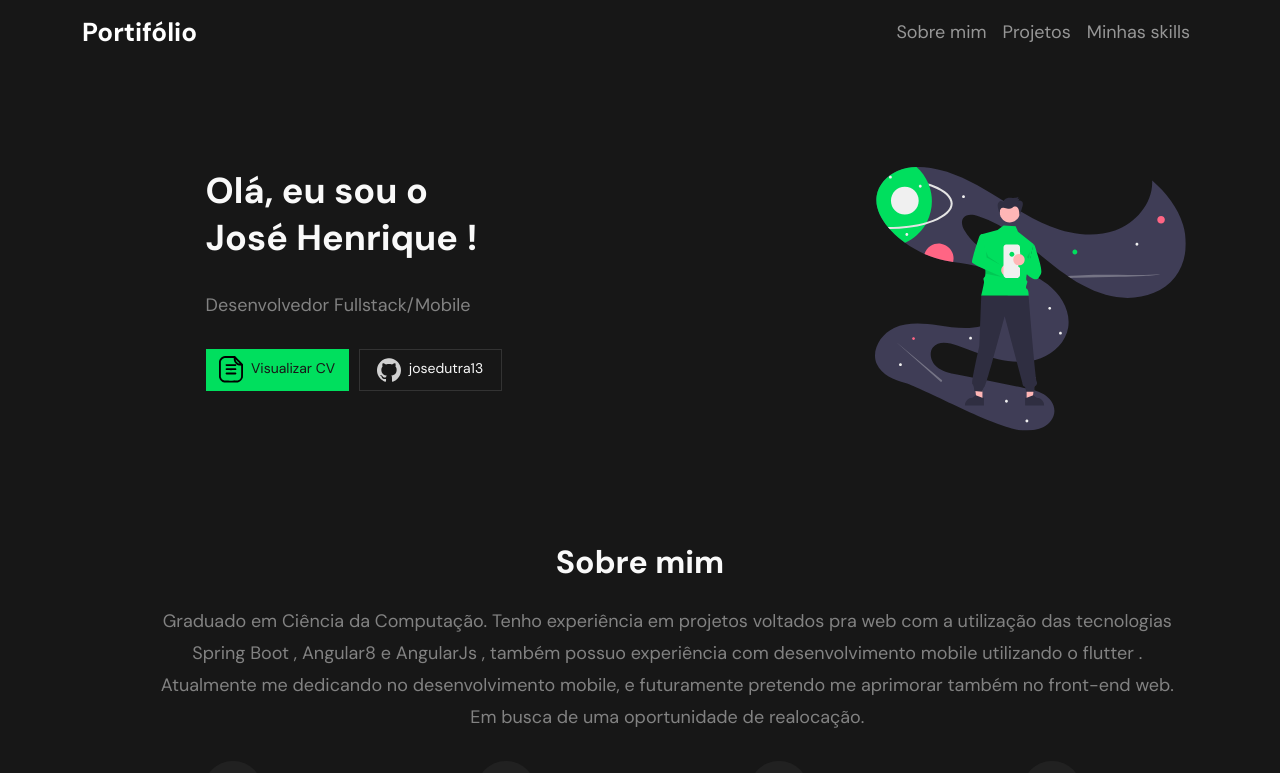
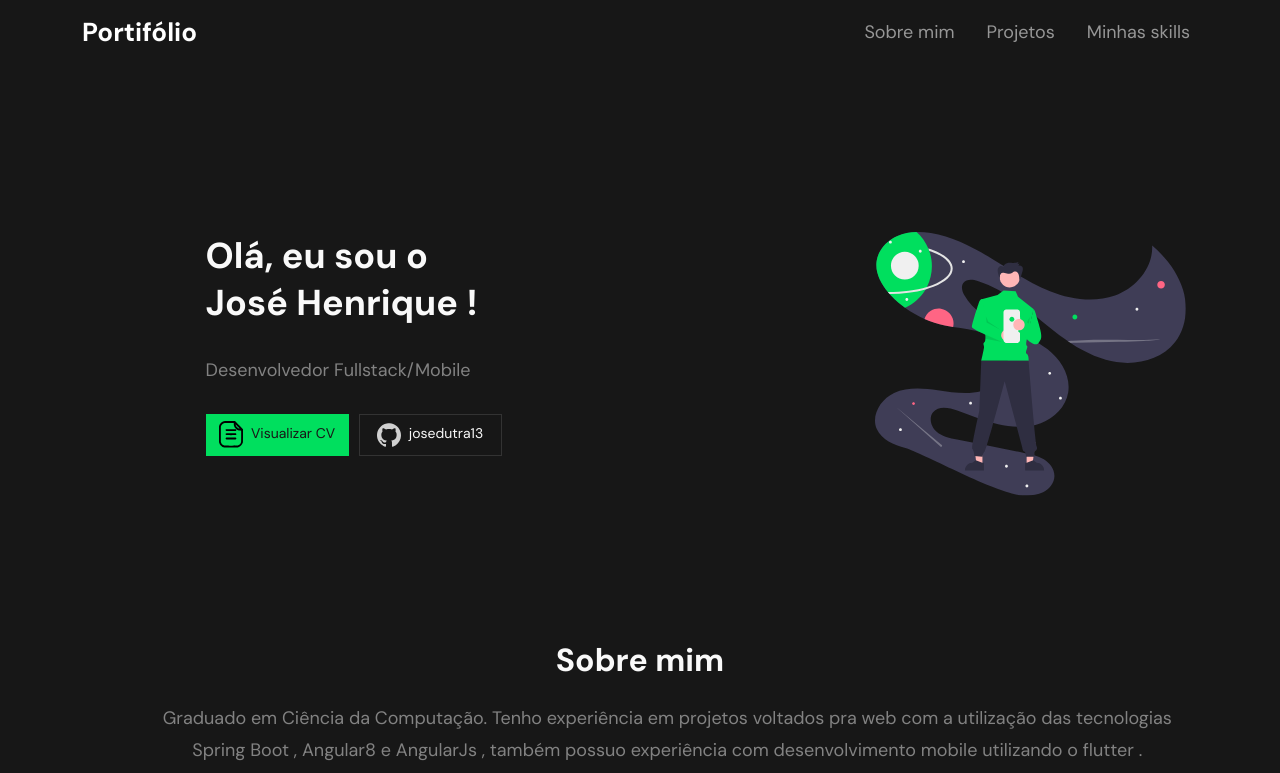
Before and after one commit to josedutra13/portifolio, a React (Create React App) app in the folder portifolio-front/: page / in a window 1280 px wide. Shown: the top 773 px of the page. Built offline with nearby package versions, Linux system fonts and the light colour scheme.

Commit message:
ajustes de navegação

```diff
--- a/portifolio-front/src/components/About.tsx
+++ b/portifolio-front/src/components/About.tsx
@@ -8,7 +8,7 @@ const Abouth2 = styled.h2`
    font-size: 32px;
    line-height: 42px;
    text-align: center;
-   margin: 10% 0 2% 0;
+   margin: 13% 0 2% 0;
 `
 const Aboutp = styled.p`
   font-weight: 400;
--- a/portifolio-front/src/components/NavBar.tsx
+++ b/portifolio-front/src/components/NavBar.tsx
@@ -10,16 +10,16 @@ const Style = styled.div`
       justify-content: end;
   }
 
-
   .navbar-brand{
      font-weight: 700;
      font-size: 26px;
   }
 
   .nav-link{
+    margin-left: 1rem;
     font-weight: 400;
     font-size: 18px;
-    text-align: end;
+    text-align: start;
   }
 `
 
@@ -27,7 +27,7 @@ const Style = styled.div`
 function NavBar() {
     return (
         <Style>
-            <Navbar collapseOnSelect expand="lg" variant="dark" fixed='top'>
+            <Navbar collapseOnSelect expand="lg" variant="dark">
                 <Container>
                     <Navbar.Brand href="#welcome">Portifólio</Navbar.Brand>
                     <Navbar.Toggle aria-controls="responsive-navbar-nav" />
```
